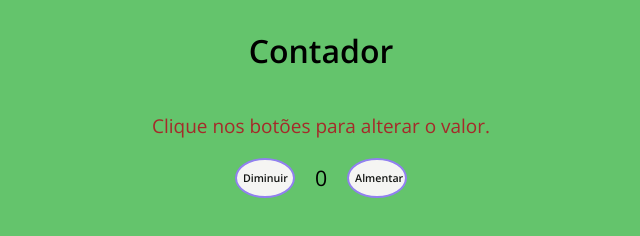
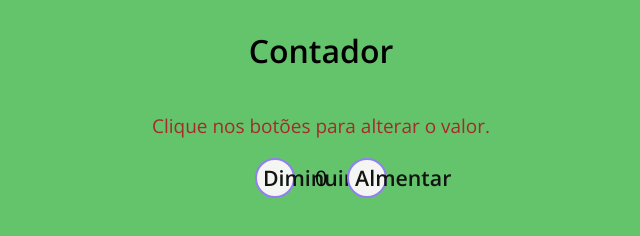
Before and after one commit to robss31/Contador, a plain HTML site: page index.html in a window 1280 px wide. Shown: the whole page, without its empty margins (319-959 px from the left). Drawn offline with nearby package versions, Linux system fonts and the light colour scheme.

Commit message:
atualizando o repositorio

```diff
--- a/asset/css/styles.css
+++ b/asset/css/styles.css
@@ -14,12 +14,12 @@ body {
 
 button {
     height: 40px;
-    width: 60px;
+    width: 40px;
     border-radius: 50%;
     border: 2px solid rgb(145, 128, 240);
     background-color: rgb(245, 245, 243);
     color: rgb(18, 20, 18);
-    font-size: 8pt;
+    font-size: 16pt;
     font-weight: 600;
     text-align: center;
 }
```
